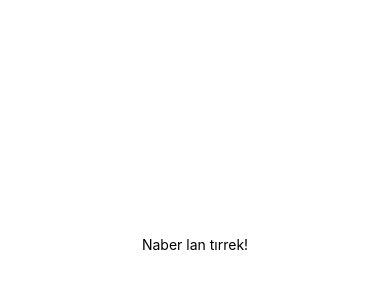
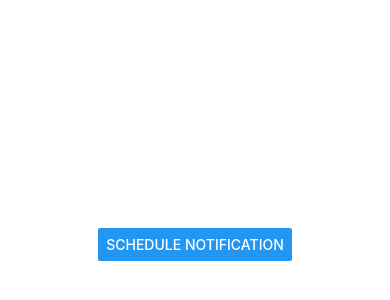
Before and after one commit to EmreOzdin/6-push-notifications, a React Native app: screen / in a window 390 px wide. Shown: the part 178-478 px from the top of the page. Built offline with nearby package versions, Linux system fonts and the light colour scheme.

Commit message:
"Add local notification scheduling in App.js and update package-lock.json and package.json for new dependencies"
This diff adds a function to schedule a local notification in App.js using the Expo Notifications module. It

```diff
--- a/App.js
+++ b/App.js
@@ -1,10 +1,27 @@
 import { StatusBar } from 'expo-status-bar';
-import { StyleSheet, Text, View } from 'react-native';
+import { Button, StyleSheet, View } from "react-native";
+import * as Notifications from "expo-notifications";
 
 export default function App() {
+  function scheduleNotificationHandler() {
+    Notifications.scheduleNotificationAsync({
+      content: {
+        title: "My first Local Notification",
+        body: "This is the body of the notification",
+        data: { userName: "Emre" },
+      },
+      trigger: {
+        seconds: 5,
+      },
+    });
+  }
+
   return (
     <View style={styles.container}>
-      <Text>Naber lan tırrek!</Text>
+      <Button
+        title="Schedule Notification"
+        onPress={scheduleNotificationHandler}
+      />
       <StatusBar style="auto" />
     </View>
   );
```
Also changed, not shown: package.json (+5 -3 lines), 1 other file (tests, documents, lock files or other folders).
